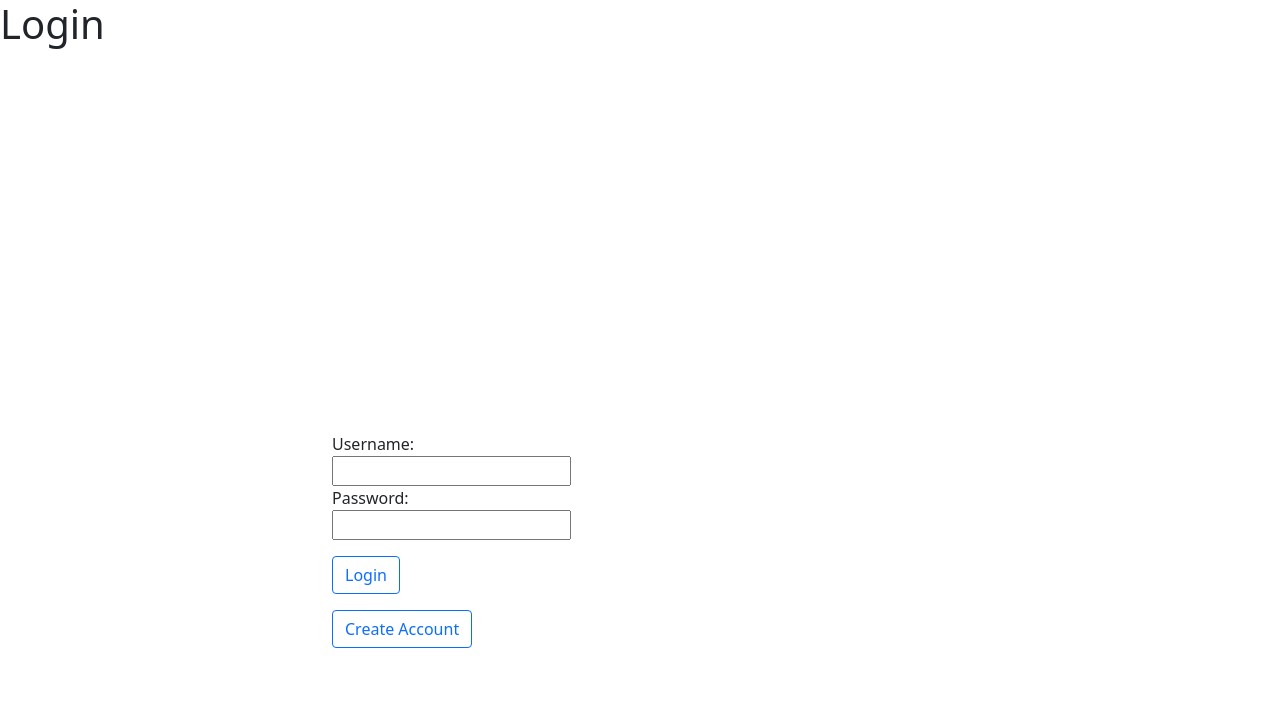
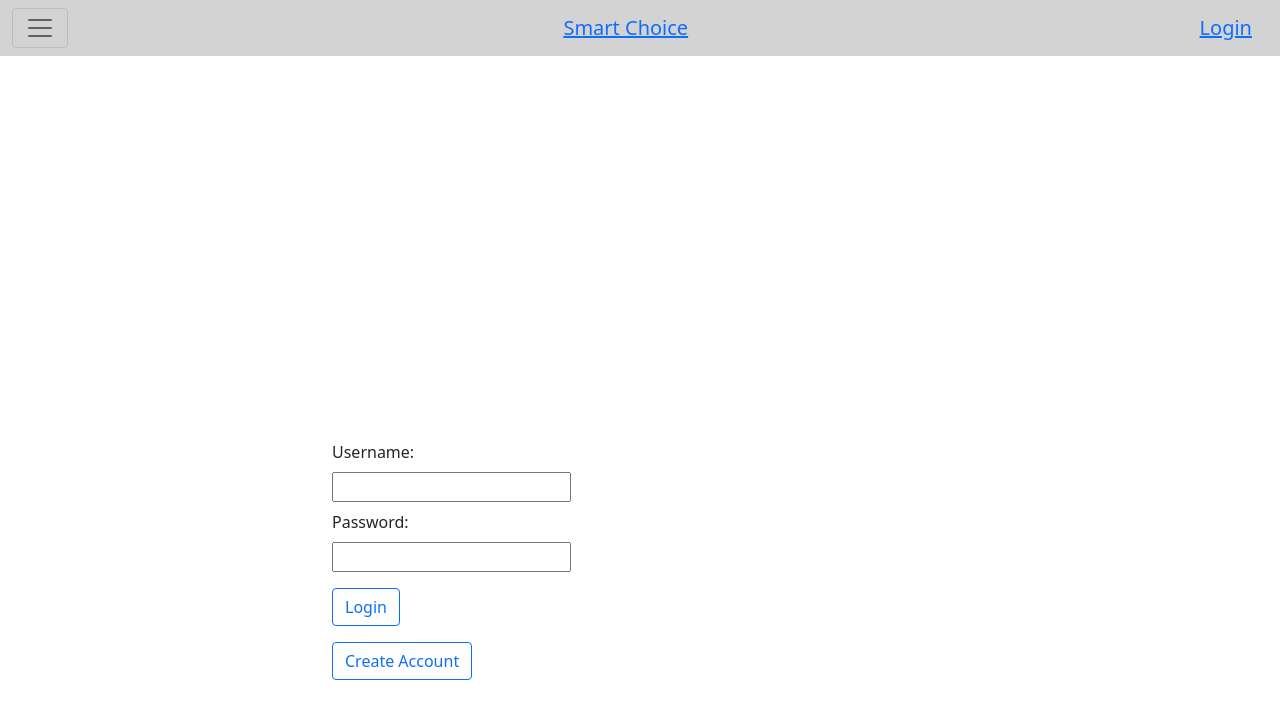
Before and after one commit to software-students-fall2021/project-setup-pengfan-z, a React (Create React App) app in the folder front-end/: page /login in a window 1280 px wide. Shown: the top 718 px of the page. Built offline with nearby package versions, Linux system fonts and the light colour scheme.

Commit message:
Build reusable header component, change login page layout

```diff
--- a/front-end/src/App.js
+++ b/front-end/src/App.js
@@ -3,6 +3,7 @@
 import { BrowserRouter as Router, Switch, Route } from "react-router-dom";
 import Login from "./pages/Login";
 import "bootstrap/dist/css/bootstrap.min.css";
+import Header from "./components/Header";
 
 function App() {
   return (
@@ -12,9 +13,13 @@
         <Switch>
           {/* Now type http://localhost:3000/login to go to the login page */}
           <Route path='/login'>
+            <Header />
             <Login />
           </Route>
-          <Route path='/'>{/* <Home /> */}</Route>
+          <Route path='/'>
+            <Header />
+            {/* <Home /> */}
+          </Route>
         </Switch>
       </Router>
     </div>
--- /dev/null
+++ b/front-end/src/components/Header.js
@@ -0,0 +1,36 @@
+import { Container, Navbar, Offcanvas, Nav } from "react-bootstrap";
+import { Link } from "react-router-dom";
+import "../css/header.css";
+
+// Reusable Header Component
+const Header = () => {
+  return (
+    <div>
+      <Navbar expand={false} className='background'>
+        <Container fluid>
+          <Navbar.Toggle aria-controls='offcanvasNavbar' />
+          <Navbar.Offcanvas id='offcanvasNavbar' className='burger'>
+            <Offcanvas.Body>
+              <Nav className='justify-content-end flex-grow-1 pe-3'>
+                <Link className='burgerLink' to='/'>
+                  Home
+                </Link>
+                <Link className='burgerLink' to='/cas'>
+                  CAS
+                </Link>
+              </Nav>
+            </Offcanvas.Body>
+          </Navbar.Offcanvas>
+          <Navbar.Brand>
+            <Link to='/'>Smart Choice</Link>
+          </Navbar.Brand>
+          <Navbar.Brand>
+            <Link to='/login'>Login</Link>
+          </Navbar.Brand>
+        </Container>
+      </Navbar>
+    </div>
+  );
+};
+
+export default Header;
--- /dev/null
+++ b/front-end/src/css/header.css
@@ -0,0 +1,11 @@
+.background {
+  background-color: lightgray;
+}
+
+.burger {
+  width: 50%;
+}
+
+.burgerLink {
+  margin-bottom: 0.5em;
+}
--- a/front-end/src/css/login.css
+++ b/front-end/src/css/login.css
@@ -7,3 +7,7 @@
 .button {
   margin-top: 1em;
 }
+
+.input {
+  margin-top: 0.5em;
+}
--- a/front-end/src/pages/Login.js
+++ b/front-end/src/pages/Login.js
@@ -12,7 +12,6 @@
 
   return (
     <div>
-      <h1>Login</h1>
       {/* <h2>{password}</h2> */}
       {/* <form> */}
       <Container fluid className='form justify-content-center'>
@@ -26,12 +25,13 @@
             <input
               type='text'
               onChange={(event) => setUserName(event.target.value)}
+              className='input'
             ></input>
           </Col>
         </Row>
         <Row>
           <Col>
-            <label>Password: </label>
+            <label className='input'>Password: </label>
           </Col>
         </Row>
         <Row>
@@ -39,6 +39,7 @@
             <input
               type='password'
               onChange={(event) => setPassWord(event.target.value)}
+              className='input'
             ></input>
           </Col>
         </Row>
```
